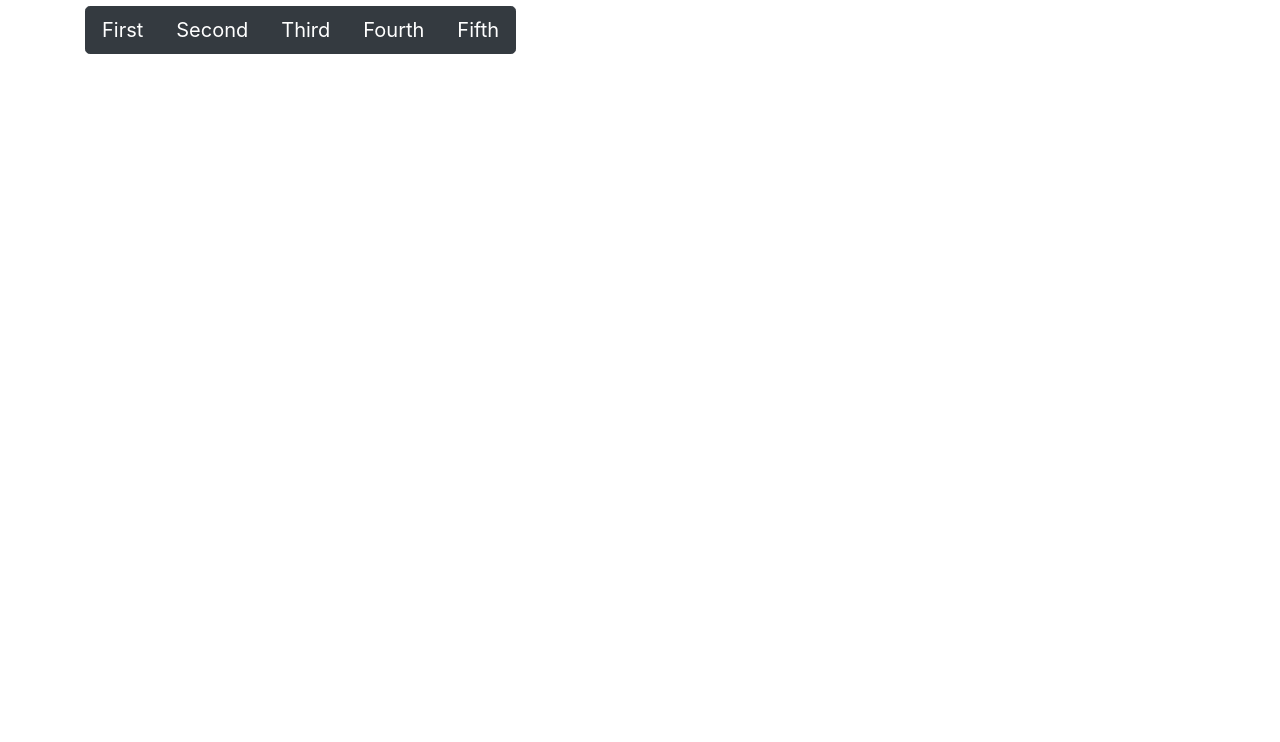
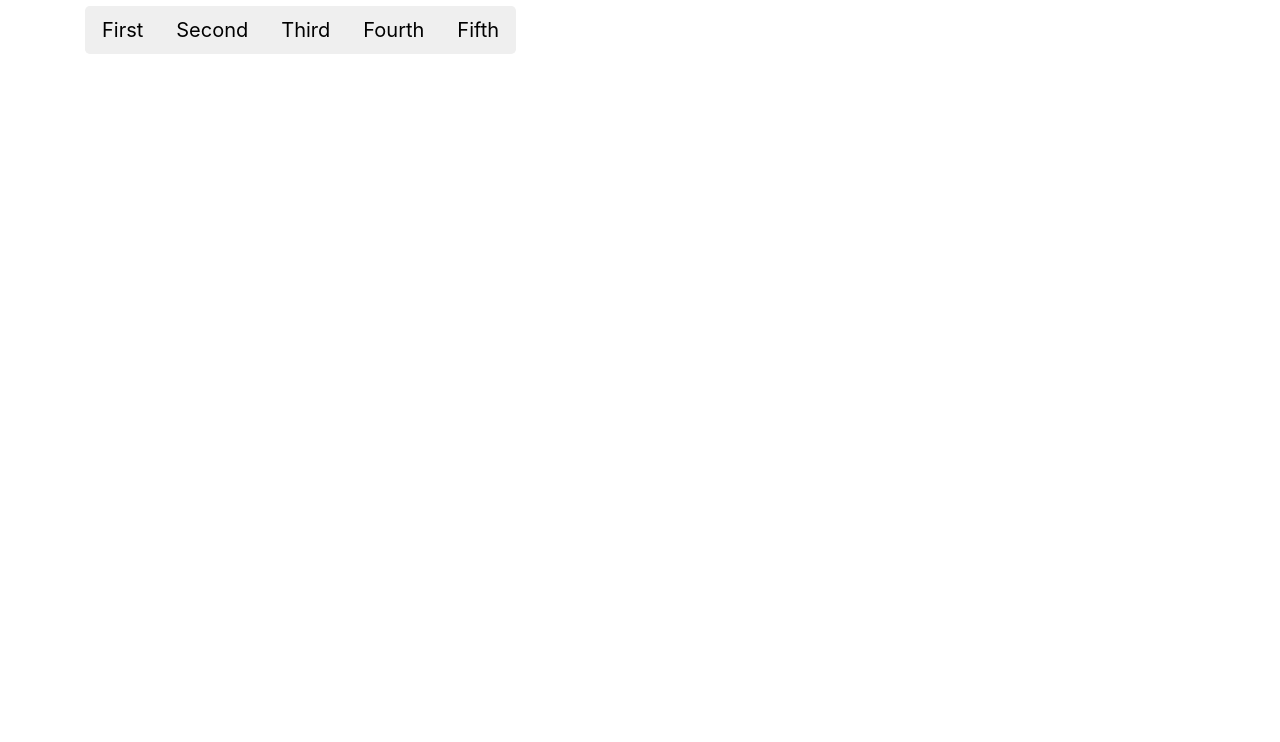
Before and after one commit to behuamuh/gb_js2, a plain HTML site: page les04/tabs.html in a window 1280 px wide. Shown: the part 58-800 px from the top of the page. Drawn offline with nearby package versions, Linux system fonts and the light colour scheme.

Commit message:
Update tabs.html

```diff
--- a/les04/tabs.html
+++ b/les04/tabs.html
@@ -16,11 +16,11 @@
     </nav>
 
     <div class="btn-group btn-group-lg mt-2 mb-2" role="group" aria-label="Basic example">
-        <button type="button" class="btn btn-dark">First</button>
-        <button type="button" class="btn btn-dark">Second</button>
-        <button type="button" class="btn btn-dark">Third</button>
-        <button type="button" class="btn btn-dark">Fourth</button>
-        <button type="button" class="btn btn-dark">Fifth</button>
+        <button type="button" class="btn">First</button>
+        <button type="button" class="btn">Second</button>
+        <button type="button" class="btn">Third</button>
+        <button type="button" class="btn">Fourth</button>
+        <button type="button" class="btn">Fifth</button>
 
     </div>
     <div class="mytabs w-auto h-auto p-3 bg-primary" style="background-color: #eee;" id="1">
```
